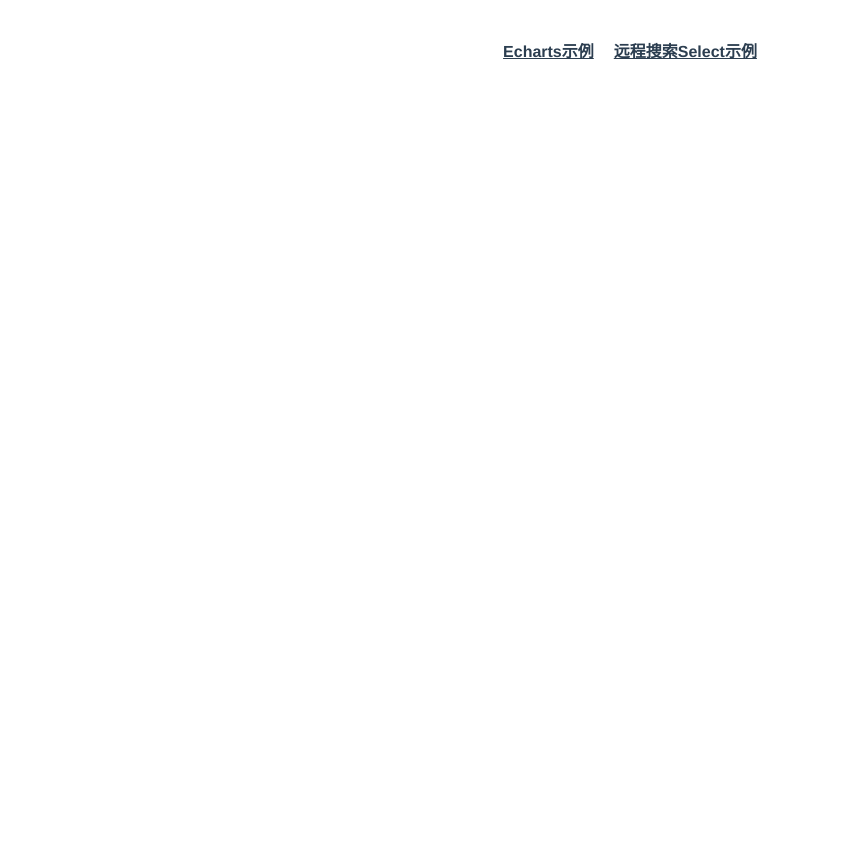
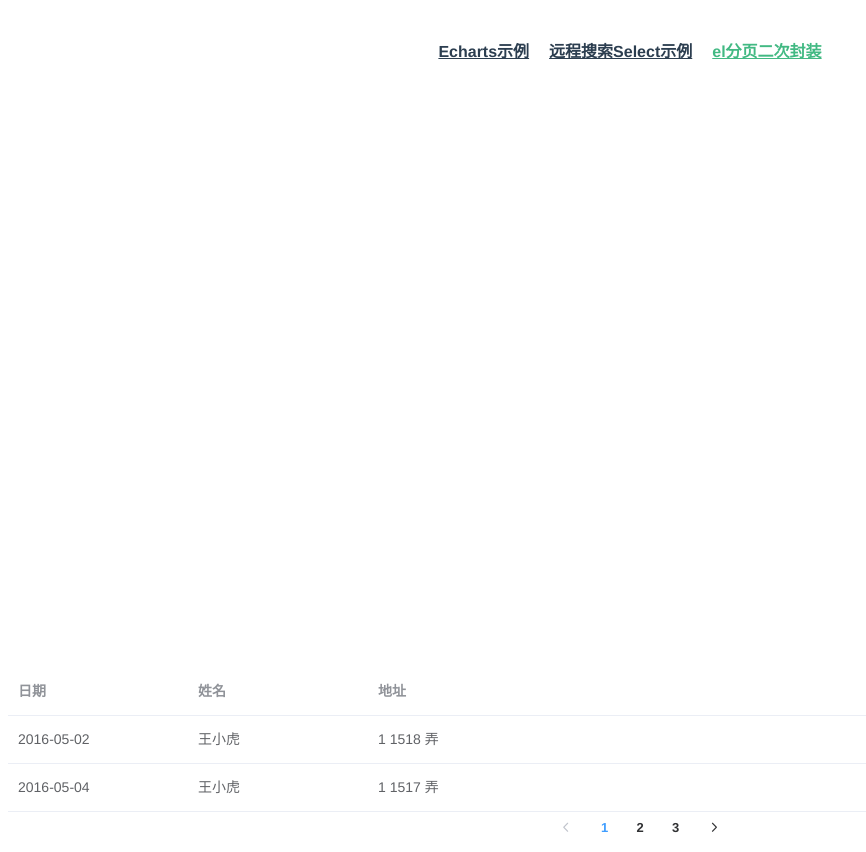
Before and after one commit to LochenDD/encapsulation, a Vue app: page /#/paginationDemo in a window 1280 px wide. Shown: the whole page, without its empty margins (0-866 px from the left). Before the commit the page ends 800 px from the top, so only its background shows below. Built offline with nearby package versions, Linux system fonts and the light colour scheme.

Commit message:
feat: el分页二次封装

```diff
--- a/src/App.vue
+++ b/src/App.vue
@@ -3,6 +3,7 @@
     <div id="nav">
       <RouterLink to="/chartDemo">Echarts示例</RouterLink>
       <RouterLink to="/remoteSelectDemo">远程搜索Select示例</RouterLink>
+      <RouterLink to="/paginationDemo">el分页二次封装</RouterLink>
     </div>
     <router-view/>
   </div>
--- /dev/null
+++ b/src/components/Pagination/index.vue
@@ -0,0 +1,95 @@
+<template>
+    <el-pagination
+      :background="background"
+      layout="prev, pager, next"
+      :total="total"
+      :current-page.sync="currentPage"
+      @current-change="currentChange"
+      :page-size.sync="pageSize"
+      @size-change="sizeChange"
+      :disabled="disabled"
+    />
+</template>
+
+<script>
+// import scrollTo from '@/utils/scroll-to.js'
+import { scrollTo } from '@/utils/scroll-to'
+
+export default {
+  props: {
+    autoScroll: {
+      type: Boolean,
+      default: false
+    },
+    disabled: {
+      type: Boolean,
+      default: false
+    },
+    pageSizes: {
+      type: Array,
+      default: () => [10, 20, 30, 40, 50, 100]
+    },
+    layout: {
+      type: String,
+      default: 'prev, pager, next, jumper, ->, total'
+    },
+    background: {
+      type: Boolean,
+      default: false
+    },
+    size: {
+      type: Number,
+      default: 0
+    },
+    total: {
+      type: Number,
+      default: 0
+    },
+    page: {
+      type: Number,
+      default: 1
+    }
+  },
+  data () {
+    return {
+
+    }
+  },
+  computed: {
+    currentPage: {
+      get () {
+        return this.page
+      },
+      set (page) {
+        this.$emit('update:page', page)
+      }
+    },
+    pageSize: {
+      get () {
+        return this.size
+      },
+      set (size) {
+        this.$emit('update:size', size)
+      }
+    }
+  },
+  methods: {
+    currentChange () {
+      this.$emit('pagination', { page: this.currentPage, size: this.pageSize })
+      if (this.autoScroll) {
+        scrollTo(0, 800)
+      }
+    },
+    sizeChange () {
+      this.$emit('pagination', { page: this.currentPage, size: this.pageSize })
+      if (this.autoScroll) {
+        scrollTo(0, 800)
+      }
+    }
+  }
+}
+</script>
+
+<style lang="less" scoped>
+
+</style>
--- a/src/router/index.js
+++ b/src/router/index.js
@@ -1,7 +1,7 @@
 import Vue from 'vue'
 import VueRouter from 'vue-router'
 import ChartDemo from '../views/ChartsDemo.vue'
-
+import PaginationDemo from '../views/PaginationDemo.vue'
 Vue.use(VueRouter)
 
 const routes = [
@@ -18,6 +18,11 @@ const routes = [
     path: '/remoteSelectDemo',
     name: 'remoteSelectDemo',
     component: () => import('@/views/RemoteSelectDemo')
+  },
+  {
+    path: '/paginationDemo',
+    name: 'paginationDemo',
+    component: PaginationDemo
   }
 ]
 
--- /dev/null
+++ b/src/utils/scroll-to.js
@@ -0,0 +1,58 @@
+Math.easeInOutQuad = function (t, b, c, d) {
+  t /= d / 2
+  if (t < 1) {
+    return c / 2 * t * t + b
+  }
+  t--
+  return -c / 2 * (t * (t - 2) - 1) + b
+}
+
+// requestAnimationFrame for Smart Animating http://goo.gl/sx5sts
+var requestAnimFrame = (function () {
+  return window.requestAnimationFrame || window.webkitRequestAnimationFrame || window.mozRequestAnimationFrame || function (callback) { window.setTimeout(callback, 1000 / 60) }
+})()
+
+/**
+   * Because it's so fucking difficult to detect the scrolling element, just move them all
+   * @param {number} amount
+   */
+function move (amount) {
+  document.documentElement.scrollTop = amount
+  document.body.parentNode.scrollTop = amount
+  document.body.scrollTop = amount
+}
+
+function position () {
+  return document.documentElement.scrollTop || document.body.parentNode.scrollTop || document.body.scrollTop
+}
+
+/**
+   * @param {number} to
+   * @param {number} duration
+   * @param {Function} callback
+   */
+export function scrollTo (to, duration, callback) {
+  const start = position()
+  const change = to - start
+  const increment = 20
+  let currentTime = 0
+  duration = (typeof (duration) === 'undefined') ? 500 : duration
+  var animateScroll = function () {
+    // increment the time
+    currentTime += increment
+    // find the value with the quadratic in-out easing function
+    var val = Math.easeInOutQuad(currentTime, start, change, duration)
+    // move the document.body
+    move(val)
+    // do the animation unless its over
+    if (currentTime < duration) {
+      requestAnimFrame(animateScroll)
+    } else {
+      if (callback && typeof (callback) === 'function') {
+        // the animation is done so lets callback
+        callback()
+      }
+    }
+  }
+  animateScroll()
+}
--- /dev/null
+++ b/src/views/PaginationDemo.vue
@@ -0,0 +1,110 @@
+<template>
+  <div class="page">
+    <br>
+    <br>
+    <br>
+    <br>
+    <br>
+    <br>
+    <br>
+    <br>
+    <br>
+    <br>
+    <br>
+    <br>
+    <br>
+    <br>
+    <br>
+    <br>
+    <br>
+    <br>
+    <br>
+    <br>
+    <br>
+    <br>
+    <br>
+    <br>
+    <br>
+    <br>
+    <br>
+    <br>
+    <br>
+    <br>
+    <br>
+    <br>
+      <el-table
+      :data="list"
+      style="width: 100%">
+      <el-table-column
+        prop="date"
+        label="日期"
+        width="180">
+      </el-table-column>
+      <el-table-column
+        prop="name"
+        label="姓名"
+        width="180">
+      </el-table-column>
+      <el-table-column
+        prop="address"
+        label="地址">
+      </el-table-column>
+    </el-table>
+
+    <Pagination :page.sync="page" :size.sync="size" @pagination="getList" autoScroll :total="total" ></Pagination>
+  </div>
+</template>
+
+<script>
+import Pagination from '@/components/Pagination'
+
+export default {
+  components: {
+    Pagination
+  },
+  data () {
+    return {
+      page: 1,
+      size: 2,
+      total: 0,
+      list: [],
+      originList: [{
+        date: '2016-05-02',
+        name: '王小虎',
+        address: '1 1518 弄'
+      }, {
+        date: '2016-05-04',
+        name: '王小虎',
+        address: '1 1517 弄'
+      }, {
+        date: '2016-05-01',
+        name: '王小虎',
+        address: '2 1519 弄'
+      }, {
+        date: '2016-05-03',
+        name: '王小虎',
+        address: '2 1516 弄'
+      },
+      {
+        date: '2016',
+        name: '王',
+        address: '上海市 3'
+      }]
+    }
+  },
+  methods: {
+    getList () {
+      this.list = this.originList.slice(this.size * (this.page - 1), this.size * this.page)
+
+      this.total = this.originList.length
+    }
+  },
+  created () {
+    this.getList()
+  }
+}
+</script>
+
+<style lang="less" scoped>
+
+</style>
```
